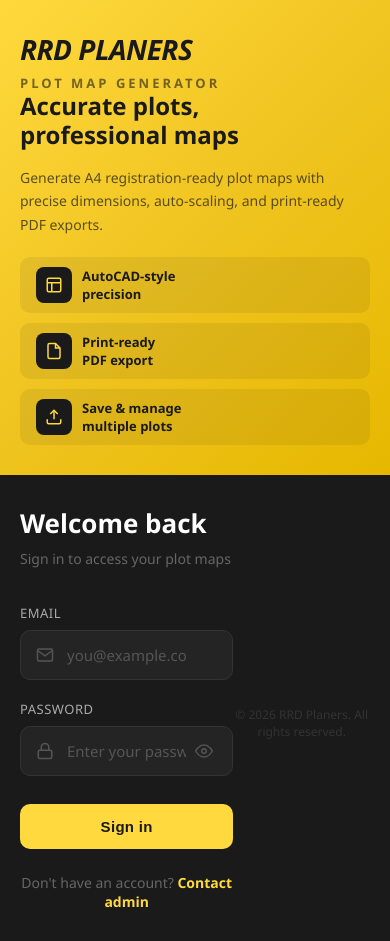
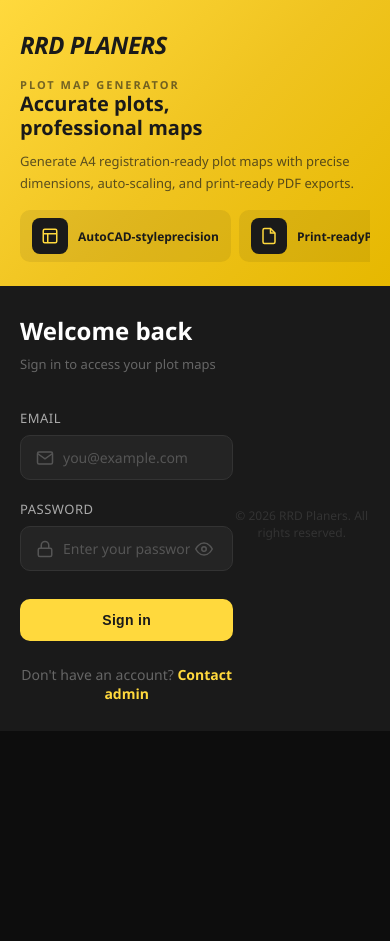
Before and after one commit to ktvoilacode/rdplnr, a plain HTML site: page login.html in a window 390 px wide. After the commit the page ends 844 px from the top, so only its background shows below. Drawn offline with Linux system fonts and the light colour scheme.

Commit message:
fix: improve login page mobile responsiveness
- Fix panels stacking with flex: none instead of flex: 1 on mobile
- Fix body overflow hidden preventing scroll
- Add breakpoints for tablet (968px), mobile (640px), small phones (380px)
- Compact left panel content on mobile
- Horizontal scrollable features on small screens
- Smaller inputs and buttons on mobile

Co-Authored-By: Claude Opus 4.6 <noreply@anthropic.com>

```diff
--- a/login.html
+++ b/login.html
@@ -379,16 +379,18 @@
         font-size: 12px;
     }
 
-    /* Responsive */
+    /* Responsive - Tablet */
     @media (max-width: 968px) {
         body {
             flex-direction: column;
             overflow: auto;
+            min-height: 100vh;
+            height: auto;
         }
 
         .left-panel {
-            padding: 40px 30px;
-            min-height: auto;
+            flex: none;
+            padding: 40px 30px 30px;
         }
 
         .left-panel::before,
@@ -398,10 +400,12 @@
 
         .logo-section h1 {
             font-size: 28px;
+            margin-bottom: 20px;
         }
 
         .content-section h2 {
-            font-size: 24px;
+            font-size: 22px;
+            margin-bottom: 10px;
         }
 
         .content-section p {
@@ -409,8 +413,21 @@
         }
 
         .features {
-            flex-direction: column;
-            gap: 10px;
+            flex-wrap: wrap;
+            gap: 8px;
+            margin-top: 20px;
+        }
+
+        .feature {
+            padding: 8px 12px;
+        }
+
+        .feature span {
+            font-size: 12px;
+        }
+
+        .feature span br {
+            display: none;
         }
 
         .preview-image {
@@ -418,6 +435,7 @@
         }
 
         .right-panel {
+            flex: none;
             padding: 40px 30px;
         }
 
@@ -435,17 +453,83 @@
         }
     }
 
-    @media (max-width: 480px) {
+    /* Responsive - Mobile */
+    @media (max-width: 640px) {
         .left-panel {
-            padding: 30px 20px;
+            padding: 28px 20px 20px;
+        }
+
+        .logo-section h1 {
+            font-size: 24px;
+            margin-bottom: 16px;
+        }
+
+        .logo-section .subtitle {
+            font-size: 11px;
+            letter-spacing: 2px;
+        }
+
+        .content-section h2 {
+            font-size: 20px;
+        }
+
+        .content-section p {
+            font-size: 13px;
+        }
+
+        .features {
+            flex-direction: row;
+            overflow-x: auto;
+            flex-wrap: nowrap;
+            gap: 8px;
+            margin-top: 16px;
+            padding-bottom: 4px;
+        }
+
+        .feature {
+            flex-shrink: 0;
+            padding: 8px 12px;
         }
 
         .right-panel {
-            padding: 30px 20px;
+            padding: 28px 20px;
+        }
+
+        .login-header h2 {
+            font-size: 24px;
+        }
+
+        .login-header p {
+            font-size: 13px;
+        }
+
+        .input-wrapper input {
+            padding: 12px 42px 12px 42px;
+            font-size: 14px;
+        }
+
+        .login-btn {
+            padding: 13px;
+            font-size: 14px;
+        }
+    }
+
+    /* Responsive - Small phones */
+    @media (max-width: 380px) {
+        .left-panel {
+            padding: 24px 16px 16px;
+        }
+
+        .right-panel {
+            padding: 24px 16px;
         }
 
         .features {
-            margin-top: 20px;
+            display: none;
+        }
+
+        .login-header h2 {
+            font-size: 22px;
         }
     }
 </style>
```
